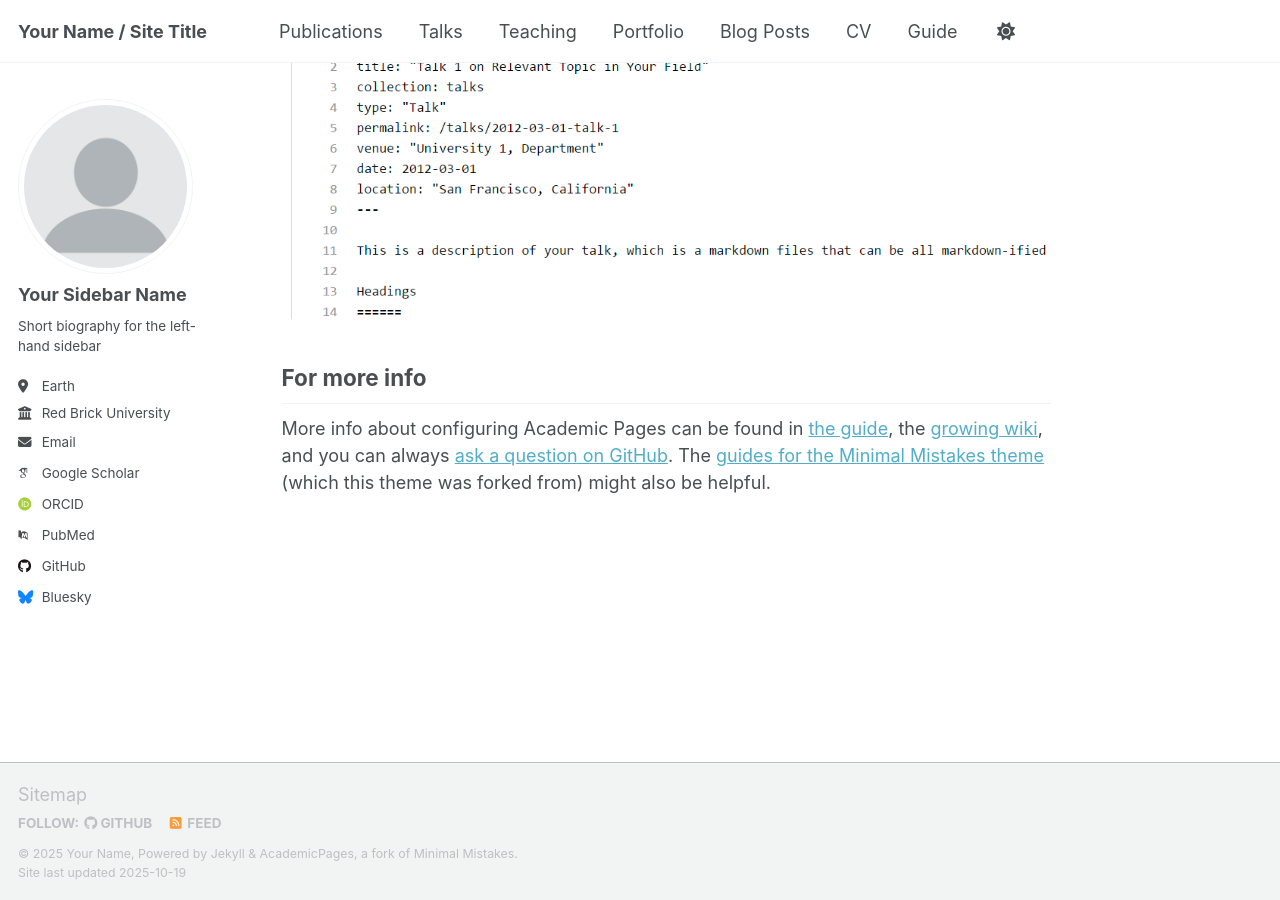
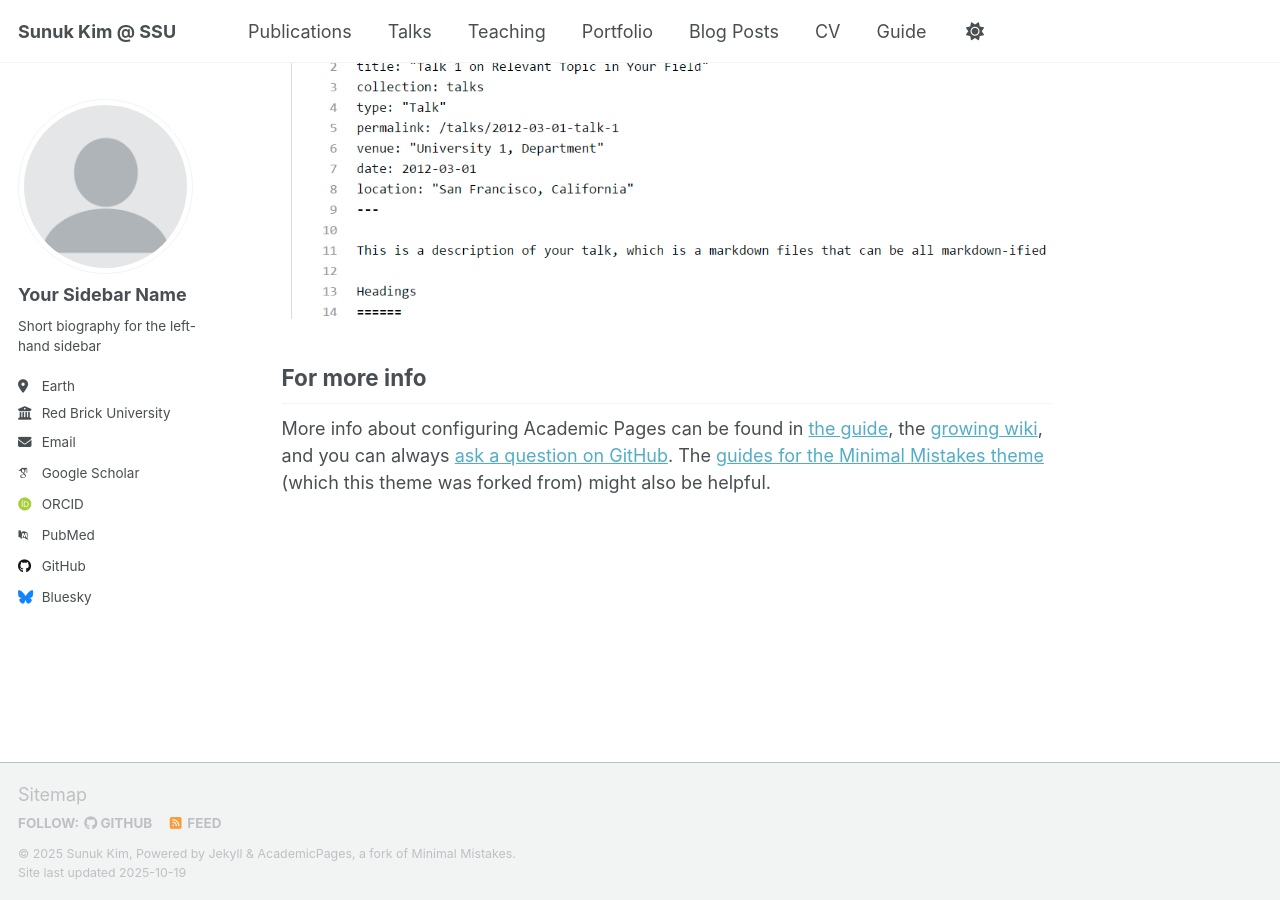
Before and after one commit to sunukkim98/sunukkim98.github.io, a Jekyll site: the page built from _pages/about.md, in a window 1280 px wide and 900 px high, scrolled down 2880 px. Built offline with Jekyll 4.4.1, drawn with Linux system fonts in a browser that asks for light colours; some web fonts are replaced; a script that is not in the unit is left out.

Commit message:
modified _config.yml

```diff
--- a/_config.yml
+++ b/_config.yml
@@ -9,14 +9,14 @@
 # Basic Site Settings
 locale                   : "en-US"
 site_theme               : "default" # Currently available options are "default", "air"
-title                    : "Your Name / Site Title"
+title                    : "Sunuk Kim @ SSU"
 title_separator          : "-"
-name                     : &name "Your Name"
+name                     : &name "Sunuk Kim"
 description              : &description "Your Name's academic portfolio"   # Update this with a general description of your site, this is the default if not overridden by a page
-url                      : https://academicpages.github.io # The base hostname & protocol for your site e.g. "https://[your GitHub username].github.io",
+url                      : https://sunukkim98.github.io/ # The base hostname & protocol for your site e.g. "https://[your GitHub username].github.io",
                                                            # or if you already have some other page hosted on Github then use "https://[your GitHub username].github.io/[Your Repo Name]"
 baseurl                  : "" # the subpath of your site, e.g. "/blog"
-repository               : "academicpages/academicpages.github.io"
+repository               : "sunukkim98/sunukkim98.github.io"
 
 # Site Author - The following control what appear as part of the author content on the side bar.
 #               If a field is blank the icon and link will not appear, otherwise it will be shown.
```
